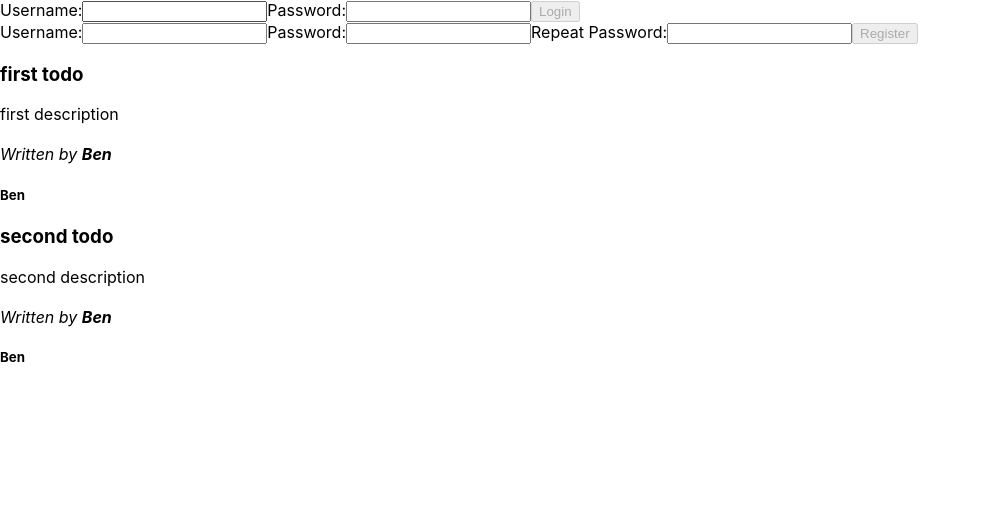
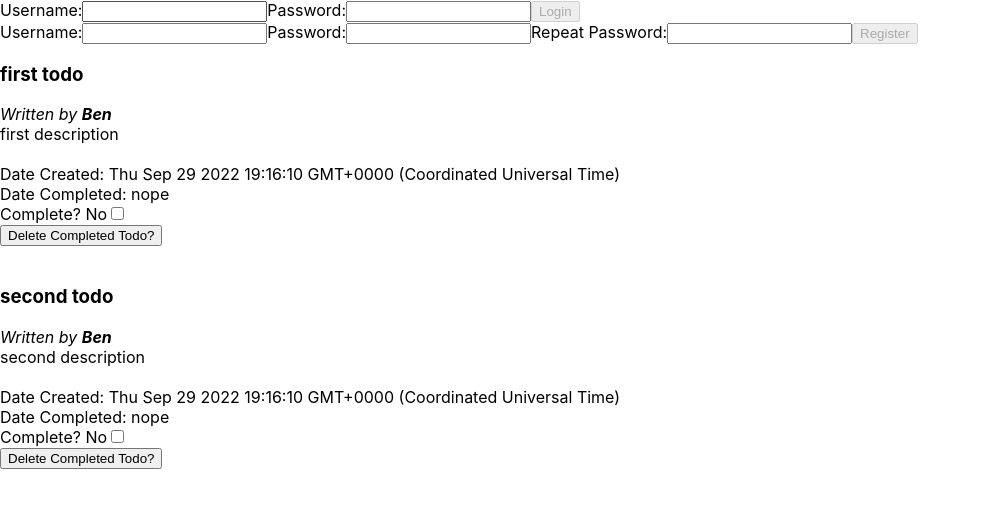
Before and after one commit to NebjaminCode/436Lab2, a React (Create React App) app: page / in a window 1280 px wide. Shown: the top 508 px of the page, without its empty margins (0-981 px from the left). Built offline with nearby package versions, Linux system fonts and the light colour scheme.

Commit message:
too many changes D:

```diff
--- a/src/App.js
+++ b/src/App.js
@@ -1,5 +1,5 @@
 import { v4 as uuidv4 } from "uuid";
-import { useState, useReducer } from "react";
+import { /*useState,*/ useReducer } from "react";
 import UserBar from "./Components/User/UserBar";
 import TodoList from "./Components/todo/TodoList";
 import CreateTodo from "./Components/todo/CreateTodo";
@@ -12,12 +12,14 @@ function App() {
       description: "first description",
       author: "Ben",
       id: uuidv4(),
+      dateCreated: Date(Date.now()),
     },
     {
       title: "second todo",
       description: "second description",
       author: "Ben",
       id: uuidv4(),
+      dateCreated: Date(Date.now()),
     },
   ];
 
@@ -29,7 +31,7 @@ function App() {
   return (
     <div>
       <UserBar user={state.user} dispatch={dispatch} />
-      <TodoList todos={state.todos} />
+      <TodoList todos={state.todos} dispatch={dispatch} />
       {state.user && (
         <CreateTodo user={state.user} todos={state.todos} dispatch={dispatch} />
       )}
--- a/src/Components/User/Login.js
+++ b/src/Components/User/Login.js
@@ -1,12 +1,16 @@
 import React, { useState } from "react";
 
 function Login({ dispatch }) {
+  // local statehook to keep track of what the user types into the username input
   const [username, setUsername] = useState("");
 
   return (
     <form
       onSubmit={(e) => {
+        // on submit of form, we:
+        // prevent reloading
         e.preventDefault();
+        // dispatch a LOGIN action and pass in the username (which was taken from local statehook)
         dispatch({ type: "LOGIN", username });
       }}
     >
@@ -14,6 +18,7 @@ function Login({ dispatch }) {
       <input
         type="text"
         value={username}
+        // for every new character entered into the input, update username from local statehook - replaced handleUsername with this lambda
         onChange={(event) => setUsername(event.target.value)}
         name="login-username"
         id="login-username"
--- a/src/Components/User/Register.js
+++ b/src/Components/User/Register.js
@@ -1,9 +1,12 @@
 import { useState } from "react";
 
 export default function Register({ dispatch }) {
+  // local statehooks to keep track of text input fields
   const [username, setUsername] = useState("");
   const [password, setPassword] = useState("");
   const [passwordRepeat, setPasswordRepeat] = useState("");
+
+  // old handleXXXX functions, replaced by lambdas below
   //   function handleUsername(evt) {
   //     setUsername(evt.target.value);
   //   }
--- a/src/Components/User/UserBar.js
+++ b/src/Components/User/UserBar.js
@@ -1,4 +1,4 @@
-import { useState } from "react";
+//import { useState } from "react";
 
 import Login from "./Login";
 import Logout from "./Logout";
--- a/src/Components/todo/CreateTodo.js
+++ b/src/Components/todo/CreateTodo.js
@@ -1,8 +1,9 @@
 import { useState } from "react";
 import { v4 as uuidv4 } from "uuid";
-export default function CreateTodo({ user, todos, dispatch }) {
+export default function CreateTodo({ user, dispatch }) {
   const [title, setTitle] = useState("");
   const [description, setDescription] = useState("");
+  //const [dateCreated, setDateCreated] = useState(Date()); -- unnecessary, won't change
 
   return (
     <form
@@ -14,6 +15,9 @@ export default function CreateTodo({ user, todos, dispatch }) {
           description,
           author: user,
           id: uuidv4(),
+          dateCreated: Date(),
+          dateCompleted: "foo",
+          complete: false,
         });
       }}
     >
@@ -34,7 +38,7 @@ export default function CreateTodo({ user, todos, dispatch }) {
         value={description}
         onChange={(event) => setDescription(event.target.value)}
       />
-      <input type="submit" value="Create" />
+      <input type="submit" value="Create" disabled={title.length === 0} />
     </form>
   );
 }
--- a/src/Components/todo/Todo.js
+++ b/src/Components/todo/Todo.js
@@ -1,13 +1,56 @@
-export default function Todo({ title, description, author }) {
+import { useState } from "react";
+
+export default function Todo({
+  title,
+  description,
+  author,
+  dateCreated,
+  complete,
+  dispatch,
+  id,
+  dateCompleted,
+}) {
+  // const [complete, setComplete] = useState(false);
+  // const [dateCompleted, setDateCompleted] = useState(Date());
+
   return (
     <div>
       <h3>{title}</h3>
-      <div>{description}</div>
-      <br />
       <i>
         Written by <b>{author}</b>
       </i>
-      <h5>{author}</h5>
+      <br />
+      <div>{description}</div>
+      <br />
+
+      {<div>Date Created: {dateCreated}</div>}
+      {<div>Date Completed: {complete ? Date() : "nope"}</div>}
+      <div>
+        Complete? {complete ? "Yes" : "No"}
+        <input
+          id="completeCheck"
+          type="checkbox"
+          onChange={(event) => {
+            dispatch({ type: "TOGGLE_TODO", id });
+            //setComplete((event.target.value = !complete));
+          }}
+        />
+      </div>
+
+      <div>
+        <button
+          id="deleteButton"
+          onClick={(event) => {
+            if (complete) {
+              dispatch({ type: "DELETE_TODO", id });
+            }
+          }}
+        >
+          Delete Completed Todo?
+        </button>
+      </div>
+
+      <br />
     </div>
   );
 }
--- a/src/Components/todo/TodoList.js
+++ b/src/Components/todo/TodoList.js
@@ -1,10 +1,10 @@
 import Todo from "./Todo";
 
-export default function TodoList({ todos = [] }) {
+export default function TodoList({ todos = [], dispatch }) {
   return (
     <div>
       {todos.map((t, i) => (
-        <Todo {...t} key={t.id} />
+        <Todo {...t} key={t.id} dispatch={dispatch} />
       ))}
     </div>
   );
--- a/src/Reducers.js
+++ b/src/Reducers.js
@@ -18,10 +18,33 @@ function todoReducer(state, action) {
         description: action.description,
         author: action.author,
         id: action.id,
+        dateCreated: action.dateCreated,
+        complete: action.complete,
+        dateCompleted: action.dateCompleted,
       };
       return [newTodo, ...state];
+    // below should change complete field and set the dateCompeted field
+    case "TOGGLE_TODO":
+      // iterating through list of todos to find todo with id that matches passed in id
+      const toggleTodo = state.map((item) => {
+        if (item.id === action.id) {
+          const toggled = {
+            ...item,
+            complete: !item.complete,
+            dateCompleted: Date(),
+            // moved below logic to a ternary in todo...bad idea?
+            //dateCompleted: item.complete === false ? Date() : "Not Yet",
+          };
+          return toggled;
+        }
+        return item;
+      });
+      return toggleTodo;
+    // below should delete a todo with a specific uuid
+    // currently deletes ALL completed todos
     case "DELETE_TODO":
-    case "EDIT_TODO":
+      return state.filter((item) => item.id !== action.id && !item.complete);
+
     default:
       return state;
   }
```
